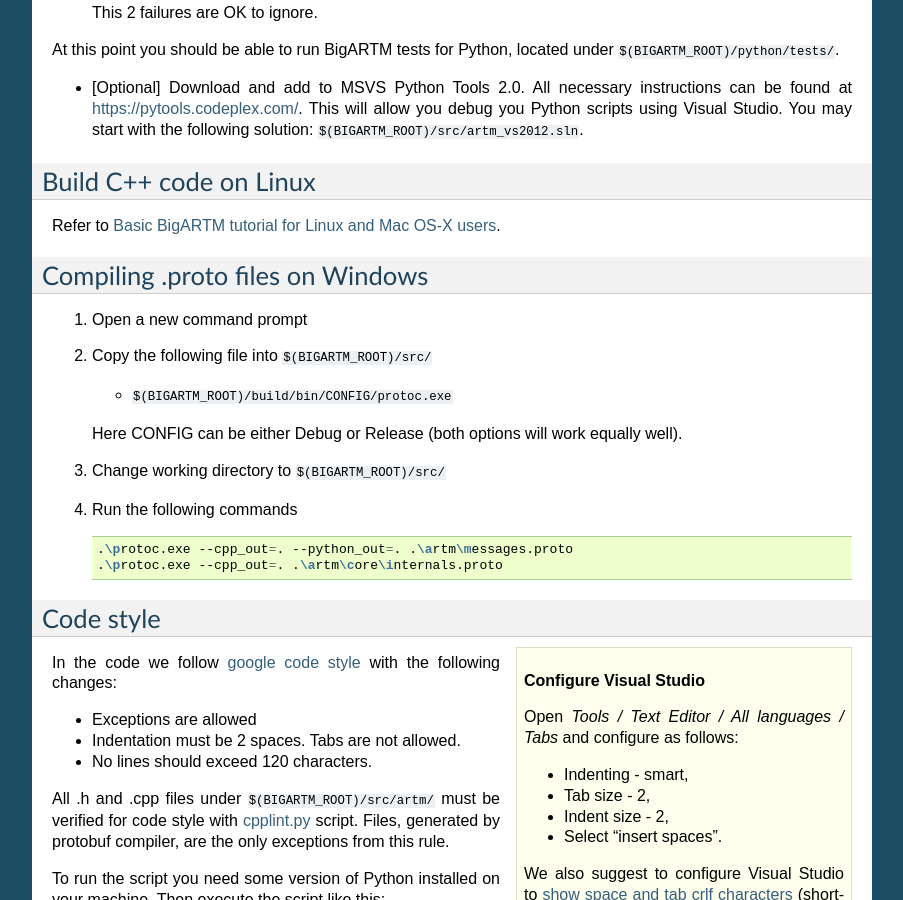
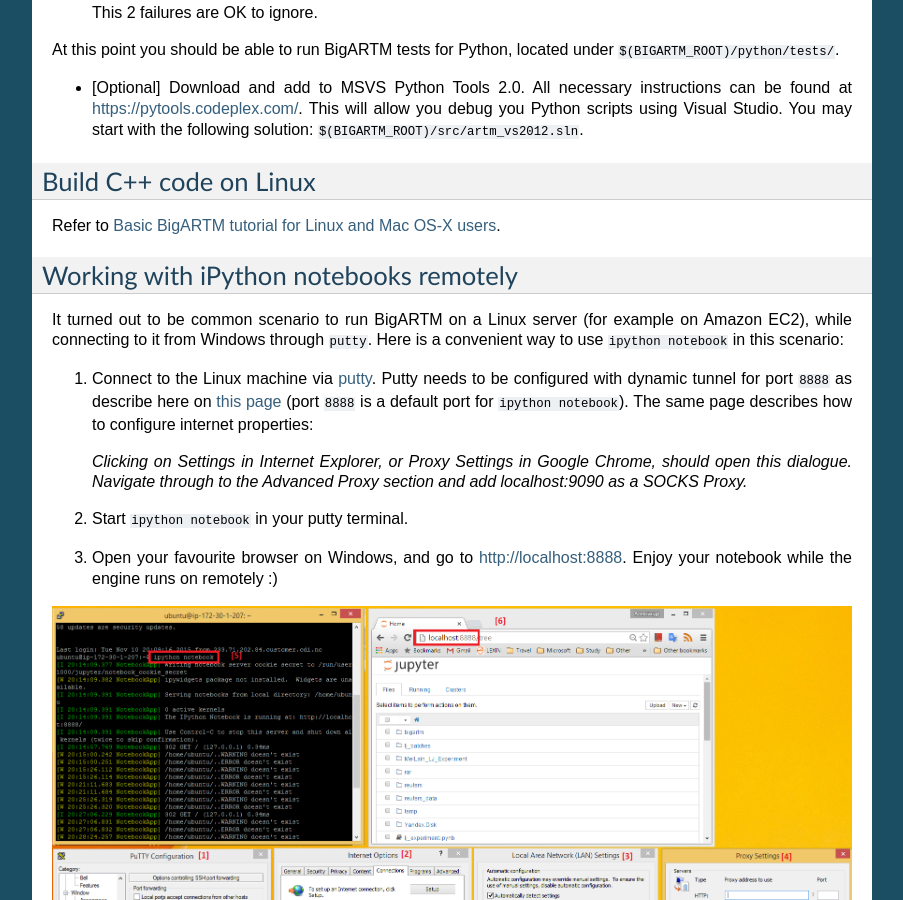
Before and after one commit to bigartm/bigartm, a Sphinx documentation site: the page built from docs/devguide.txt, in a window 1280 px wide and 900 px high, scrolled down 2889 px. Shown: the whole window, without its empty margins (198-1101 px from the left). Built offline with Sphinx 7.4.7, drawn with Linux system fonts in a browser that asks for light colours; formulas are drawn with MathJax 3; some of the changed text lies outside the part shown.

Commit message:
Describe how to work with ipython notebooks remotely

```diff
--- a/docs/devguide.txt
+++ b/docs/devguide.txt
@@ -170,6 +170,27 @@
 Refer to :doc:`/tutorials/linux_basic`.
 
 
+Working with iPython notebooks remotely
+---------------------------------------
+
+It turned out to be common scenario to run BigARTM on a Linux server (for example on Amazon EC2), while connecting to it from Windows through ``putty``.
+Here is a convenient way to use ``ipython notebook`` in this scenario:
+
+1. Connect to the Linux machine via `putty <http://the.earth.li/~sgtatham/putty/latest/x86/putty.exe>`_.
+   Putty needs to be configured with dynamic tunnel for port ``8888`` as describe here on `this page <https://anapnea.net/tut_putty_tunneling.php>`_
+   (port ``8888`` is a default port for ``ipython notebook``).
+   The same page describes how to configure internet properties:
+
+   *Clicking on Settings in Internet Explorer, or Proxy Settings in Google Chrome, should open this dialogue. Navigate through to the Advanced Proxy section and add localhost:9090 as a SOCKS Proxy.*
+
+2. Start ``ipython notebook`` in your putty terminal.
+
+3. Open your favourite browser on Windows, and go to http://localhost:8888. Enjoy your notebook while the engine runs on remotely :)
+
+.. image:: _images/remote_ipython.png
+   :alt: Working with iPython notebooks remotely
+
+
 Compiling .proto files on Windows
 ---------------------------------
 
```
Also changed, not shown: docs/_images/remote_ipython.png (added).
